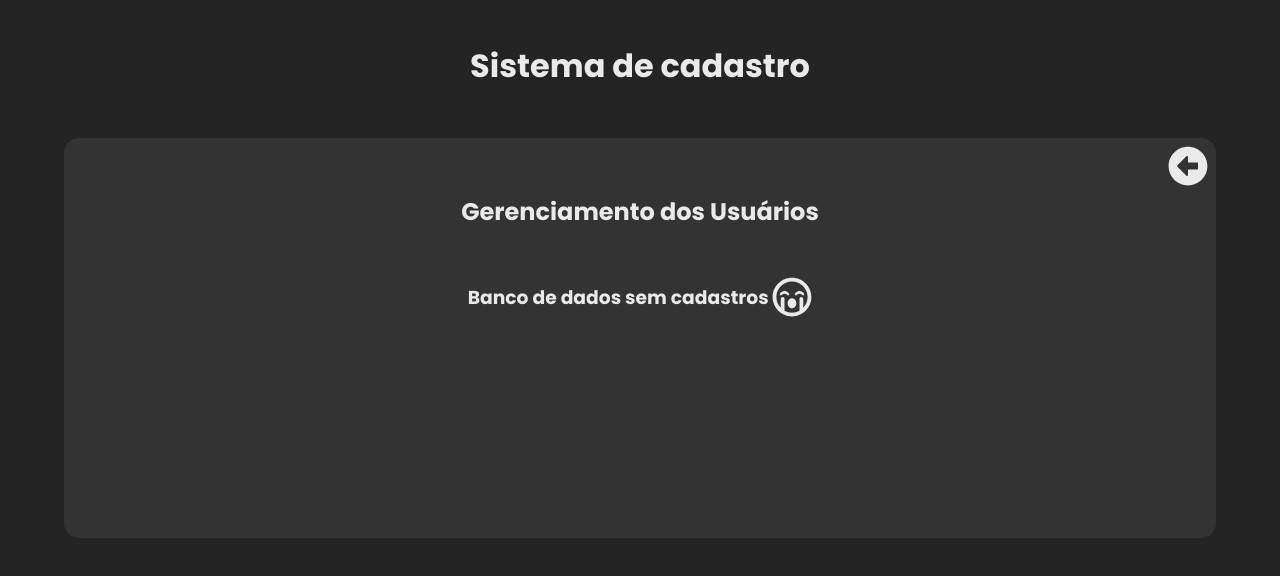
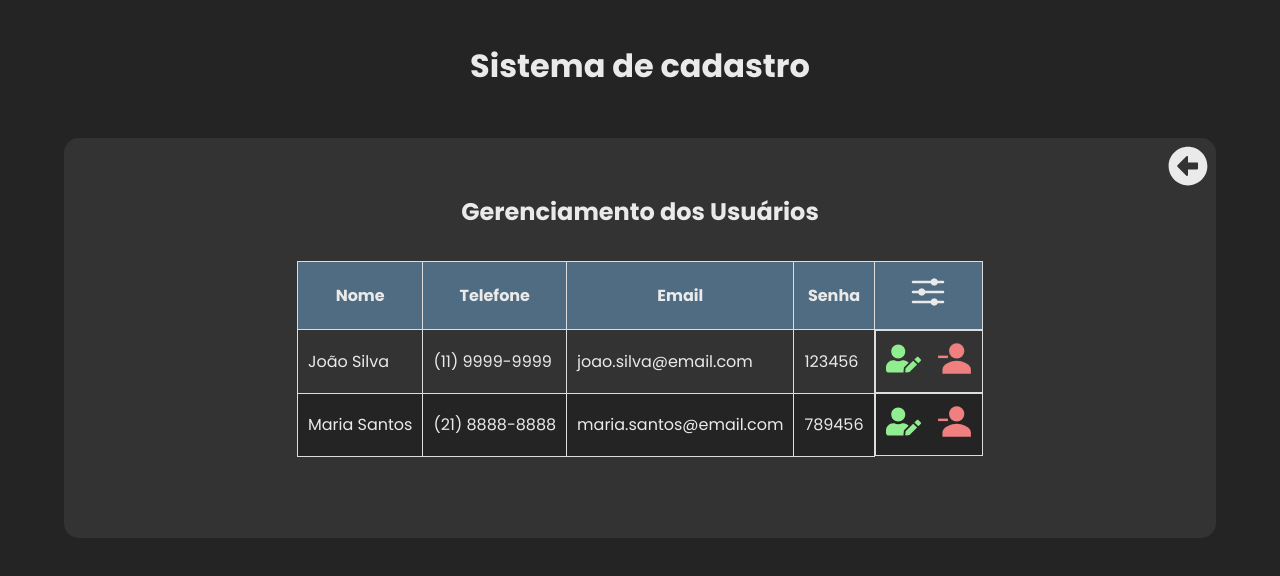
Before and after one commit to Darlan0307/Register_Users_frontend, a React (Vite) app: page /gerenciamento in a window 1280 px wide. Shown: the top 576 px of the page. Built offline with nearby package versions, Linux system fonts and the light colour scheme.

Commit message:
:lipstick: Novo visual da pagina de gerenciamento

```diff
--- a/src/components/Table/index.tsx
+++ b/src/components/Table/index.tsx
@@ -1,60 +1,60 @@
 import './styles.scss'
 import { FaUserEdit,FaPlus,FaRegSadCry } from "react-icons/fa";
-import { IoPersonRemoveSharp } from "react-icons/io5"
+import { IoPersonRemoveSharp,IoOptions } from "react-icons/io5"
 import { UserType } from '../../@types/UserType';
-
-// type Data = {
-//   dados: UserType
-// }
-
 
 const dados : UserType[] = [
 
-  // {
-  //   id: "1",
-  //   name: "João",
-  //   lastname: "Silva",
-  //   fone: "(11) 9999-9999",
-  //   email: "joao.silva@email.com",
-  //   password: "123456",
-  // },
-  // {
-  //   id:"2",
-  //   name: "Maria",
-  //   lastname: "Santos",
-  //   fone: "(21) 8888-8888",
-  //   email: "maria.santos@email.com",
-  //   password: "789456",
-  // },
+  {
+    id: "1",
+    name: "João",
+    lastname: "Silva",
+    fone: "(11) 9999-9999",
+    email: "joao.silva@email.com",
+    password: "123456",
+  },
+  {
+    id:"2",
+    name: "Maria",
+    lastname: "Santos",
+    fone: "(21) 8888-8888",
+    email: "maria.santos@email.com",
+    password: "789456",
+  },
 ];
 
 export default function Table(){
 
 
   return(
-    <div className="responsive-table">
+    <div className="container-table">
       {dados.length > 0 ? (
-        <>
-        {dados.map((user) => (
-          <article key={Number(user.id)} className='card_user'>
-            <h3>
-              <span>ID User:</span> {user.id}
-            </h3>
-            <div className='info_user'>
-              <p><span>Nome:</span> {`${user.name} ${user.lastname}`}</p>
-              <div className='config'>
-                <button className='plus-info'> <FaPlus/> <span>Informação</span></button>
-                <button className='edit-user'>
-                  <FaUserEdit/>
-                </button>
-                <button className='remove-user'>
-                  <IoPersonRemoveSharp/>
-                </button>
-              </div>
-            </div>
-          </article>
-        ))}
-        </>
+        <table className='responsive-table'>
+          <thead>
+            <tr>
+              <th>Nome</th>
+              <th>Telefone</th>
+              <th>Email</th>
+              <th>Senha</th>
+              <th><IoOptions size={40}/></th>
+            </tr>
+          </thead>
+          <tbody>
+              {dados.map((user)=>(
+                <tr key={Number(user.id)}>
+                  <td data-th="Nome">{`${user.name} ${user.lastname}`}</td>
+                  <td data-th="Telefone">{user.fone}</td>
+                  <td data-th="Email">{user.email}</td>
+                  <td data-th="Senha">{user.password}</td>
+                  <td data-th="⚙️" className='config'>
+                    <button type="button" className='edit-user'><FaUserEdit/></button>
+                    <button type="button" className='remove-user'><IoPersonRemoveSharp /></button>
+                  </td>
+
+                </tr>
+              ))}
+          </tbody>
+        </table>
       ):(
         <h3 className='dataEmpty'><span>Banco de dados sem cadastros</span> <FaRegSadCry/></h3>
       )}
--- a/src/components/Table/styles.scss
+++ b/src/components/Table/styles.scss
@@ -1,80 +1,66 @@
-.responsive-table{
-  margin-top: 1em;
-  display: flex;
-  flex-wrap: wrap;
-  gap: 5em;
-  align-items: center;
-  justify-content: center;
+.responsive-table {
+  width: 100%;
+  border-collapse: collapse;
 
 
-  .card_user{
+  tr:nth-child(even) {
+    background-color: #242424;
+  }
+
+  thead tr{
+    background-color: #4F6C83;
+    text-align: center;
+  }
+
+  th,td{
+    padding: 10px;
+    border: 1px solid #ddd;
+    color: #eaeaea;
+  }
+  .config{
     display: flex;
-    flex-direction: column;
+    flex-wrap: wrap;
     gap: 1em;
-    border: 2px solid #eaeaea;
-    padding: 15px;
-    border-radius: 10px;
-    box-shadow: 4px 4px 6px rgba(0, 0, 0, 0.377);
-    h3{
-      text-align: center;
-      color: #eaeaea;
-      font-size: 1.2em;
-      span{
-        font-weight: bold;
-        font-size: 1.3em;
+    justify-content: center;
+    align-items: center;
+    button{
+      background-color: transparent;
+      border: none;
+      cursor: pointer;
+      transition: all .2s;
+      &:active{
+        transform: scale(.6);
       }
     }
 
-    .info_user{
-      display: flex;
-      flex-direction: column;
-      align-items: center;
-      gap: 1em;
+  }
+}
 
-      p{
-        color: #eaeaea;
-        font-size: 1.1em;
-        span{
-          font-weight: bold;
-          font-size: 1.2em;
-        }
+@media (max-width:700px){
+  .responsive-table{
+    thead{
+      display: none;
+    }
+
+    td{
+      display: block;
+    }
+    td:before{
+      content: attr(data-th) ": ";
+      font-size: 1.1em;
+      font-weight: bold;
+    }
+
+    .config{
+      svg{
+        font-size: 45px;
       }
+    }
+  }
+}
 
 
-      .config{
-        display: flex;
-        gap: 1em;
-        align-items: center;
 
-        button{
-          background-color: transparent;
-          border: none;
-          cursor: pointer;
-          font-size: 18px;
-          padding: 5px;
-        }
-
-        .plus-info{
-          display: flex;
-          align-items: center;
-          color: #0078d4;
-        }
-        .edit-user svg{
-          fill: lightgreen;
-          font-size: 35px;
-        }
-        .remove-user svg{
-          fill:  lightcoral;
-          font-size: 35px;
-        }
-      }
-
-
-    }
-  }
-
-
-}
 
 .dataEmpty{
   display: flex;
@@ -90,3 +76,12 @@
     font-size: 40px;
   }
 }
+
+.edit-user svg{
+  fill: lightgreen;
+  font-size: 35px;
+}
+.remove-user svg{
+  fill:  lightcoral;
+  font-size: 35px;
+}
```
